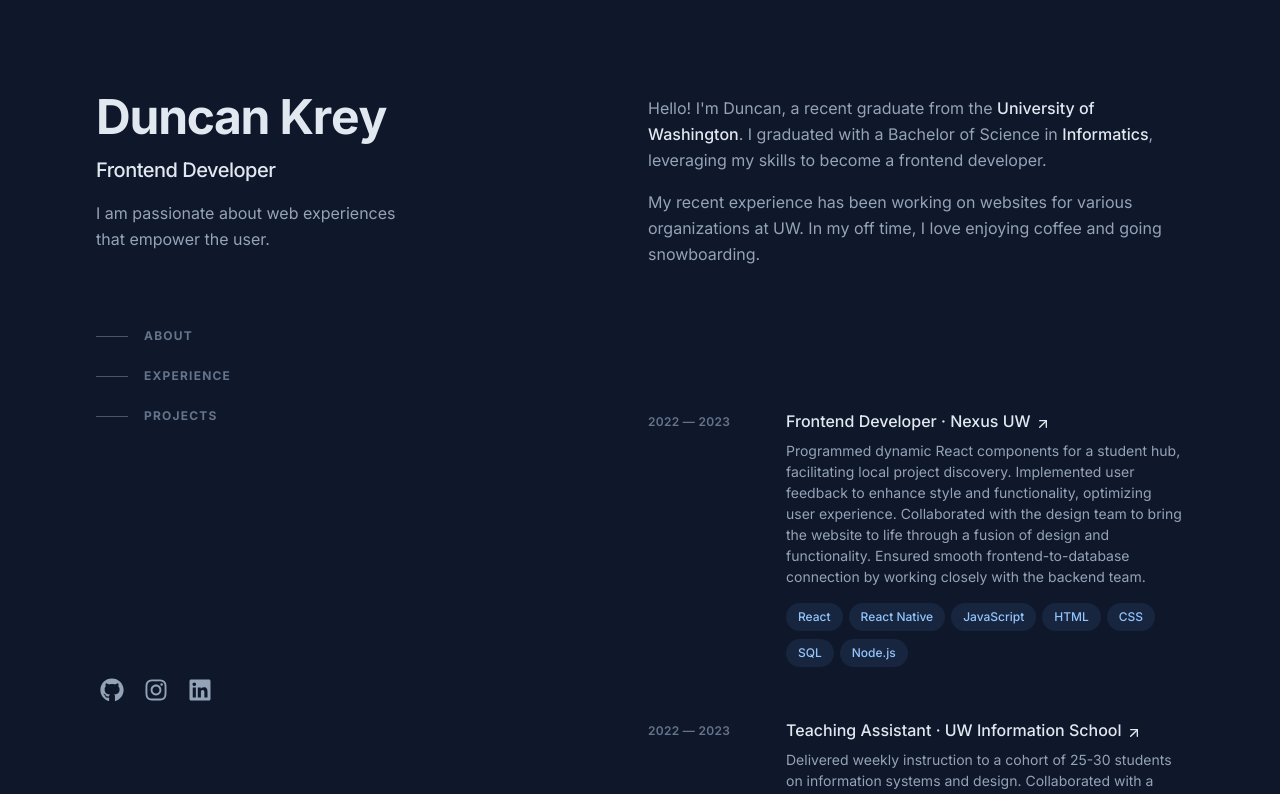
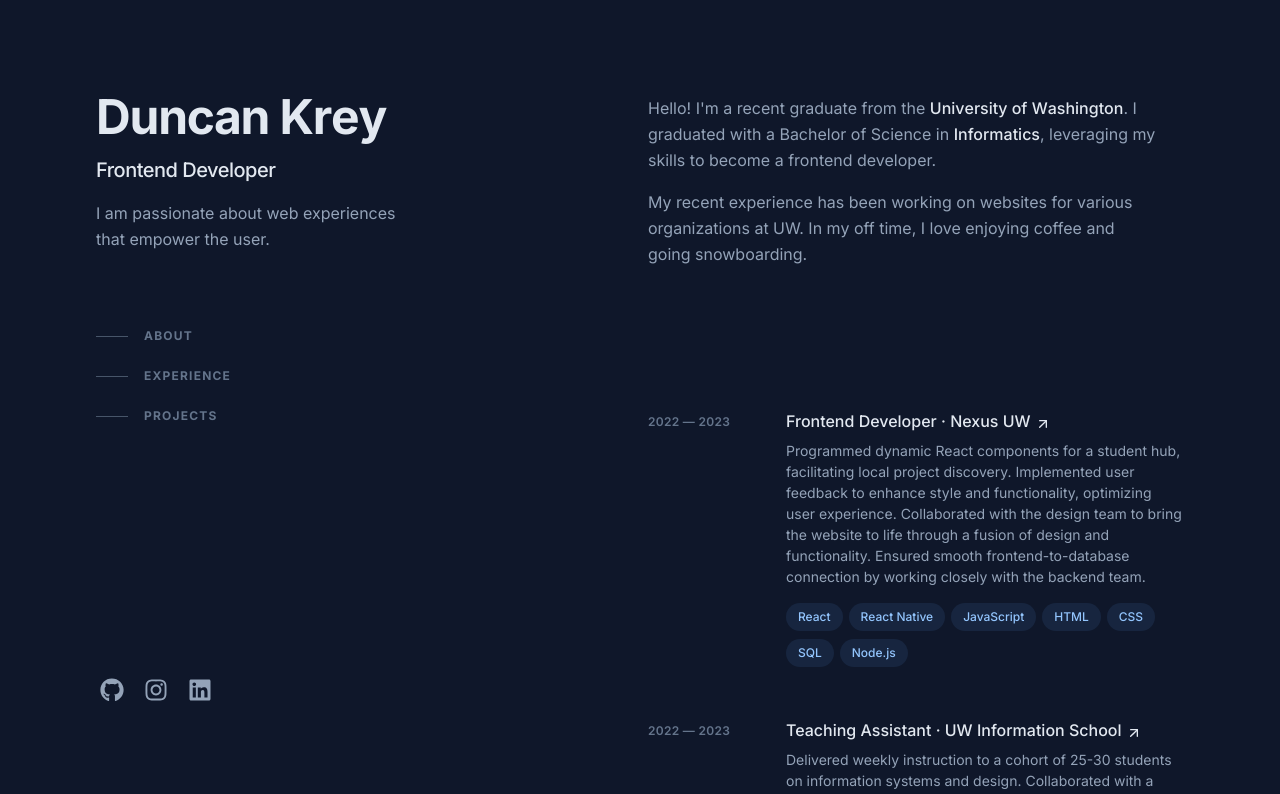
Before and after one commit to duncrob/personal-site, a Next.js app: page / in a window 1280 px wide. Shown: the top 794 px of the page. Built offline with nearby package versions, Linux system fonts and the light colour scheme.

Commit message:
Added uw effects and cute snowboarder cursor

```diff
--- a/package.json
+++ b/package.json
@@ -6,7 +6,8 @@
     "dev": "next dev",
     "build": "next build",
     "start": "next start",
-    "lint": "next lint"
+    "lint": "next lint",
+    "build-css": "tailwindcss build src/app/globals.css -o src/app/globals.css"
   },
   "dependencies": {
     "@fortawesome/fontawesome-svg-core": "^6.4.0",
--- a/src/app/page.js
+++ b/src/app/page.js
@@ -110,10 +110,41 @@
               </div>
               <div>
                 <p className='mb-4'>
-                  Hello! I&apos;m Duncan, a recent graduate from the <a className="font-medium text-slate-200 hover:text-blue-300 focus-visible:text-blue-300" href="https://www.washington.edu/" target="_blank" rel="noreferrer">University of Washington</a>. I graduated with a Bachelor of Science in <a className="font-medium text-slate-200 hover:text-blue-300 focus-visible:text-blue-300" href="https://ischool.uw.edu/programs/informatics/what-is-informatics" target="_blank" rel="noreferrer">Informatics</a>, leveraging my skills to become a frontend developer.
+                  Hello! I&apos;m a recent graduate from the&nbsp;
+                  <a className="font-medium text-slate-200" href="https://www.washington.edu/" target="_blank" rel="noreferrer">
+                    <span className="group/uw inline-flex">
+                      <span className="sr-only">University of Washington</span>
+                      <span className="group-hover/uw:text-purple-400 transition duration-75 group-hover/uw:-translate-y-px delay-[50ms]">U</span>
+                      <span className="group-hover/uw:text-purple-400 transition duration-75 group-hover/uw:-translate-y-px delay-[75ms]">n</span>
+                      <span className="group-hover/uw:text-purple-400 transition duration-75 group-hover/uw:-translate-y-px delay-[100ms]">i</span>
+                      <span className="group-hover/uw:text-purple-400 transition duration-75 group-hover/uw:-translate-y-px delay-[125ms]">v</span>
+                      <span className="group-hover/uw:text-purple-400 transition duration-75 group-hover/uw:-translate-y-px delay-[150ms]">e</span>
+                      <span className="group-hover/uw:text-purple-400 transition duration-75 group-hover/uw:-translate-y-px delay-[175ms]">r</span>
+                      <span className="group-hover/uw:text-purple-400 transition duration-75 group-hover/uw:-translate-y-px delay-[200ms]">s</span>
+                      <span className="group-hover/uw:text-purple-400 transition duration-75 group-hover/uw:-translate-y-px delay-[225ms]">i</span>
+                      <span className="group-hover/uw:text-purple-400 transition duration-75 group-hover/uw:-translate-y-px delay-[250ms]">t</span>
+                      <span className="group-hover/uw:text-purple-400 transition duration-75 group-hover/uw:-translate-y-px delay-[275ms]">y</span>
+                      <span className="group-hover/uw:text-purple-400 transition duration-75 group-hover/uw:-translate-y-px delay-[300ms]">&nbsp;</span>
+                      <span className="group-hover/uw:text-purple-400 transition duration-75 group-hover/uw:-translate-y-px delay-[325ms]">o</span>
+                      <span className="group-hover/uw:text-purple-400 transition duration-75 group-hover/uw:-translate-y-px delay-[350ms]">f</span>
+                      <span className="group-hover/uw:text-purple-400 transition duration-75 group-hover/uw:-translate-y-px delay-[375ms]">&nbsp;</span>
+                      <span className="group-hover/uw:text-purple-400 transition duration-75 group-hover/uw:-translate-y-px delay-[400ms]">W</span>
+                      <span className="group-hover/uw:text-purple-400 transition duration-75 group-hover/uw:-translate-y-px delay-[425ms]">a</span>
+                      <span className="group-hover/uw:text-purple-400 transition duration-75 group-hover/uw:-translate-y-px delay-[450ms]">s</span>
+                      <span className="group-hover/uw:text-purple-400 transition duration-75 group-hover/uw:-translate-y-px delay-[475ms]">h</span>
+                      <span className="group-hover/uw:text-purple-400 transition duration-75 group-hover/uw:-translate-y-px delay-[500ms]">i</span>
+                      <span className="group-hover/uw:text-purple-400 transition duration-75 group-hover/uw:-translate-y-px delay-[525ms]">n</span>
+                      <span className="group-hover/uw:text-purple-400 transition duration-75 group-hover/uw:-translate-y-px delay-[550ms]">g</span>
+                      <span className="group-hover/uw:text-purple-400 transition duration-75 group-hover/uw:-translate-y-px delay-[575ms]">t</span>
+                      <span className="group-hover/uw:text-purple-400 transition duration-75 group-hover/uw:-translate-y-px delay-[600ms]">o</span>
+                      <span className="group-hover/uw:text-purple-400 transition duration-75 group-hover/uw:-translate-y-px delay-[625ms]">n</span>
+                    </span>
+                  </a>
+                  . I graduated with a Bachelor of Science in <a className="font-medium text-slate-200 hover:text-blue-300 focus-visible:text-blue-300" href="https://ischool.uw.edu/programs/informatics/what-is-informatics" target="_blank" rel="noreferrer">Informatics</a>, leveraging my skills to become a frontend developer.
                 </p>
                 <p className='mb-4'>
-                  My recent experience has been working on websites for various organizations at UW. In my off time, I love enjoying coffee and going snowboarding.
+                  My recent experience has been working on websites for various organizations at UW. In my off time, I love enjoying coffee and going&nbsp;
+                  <span className={"lg:cursor-[url('/snowboarder.png'),_pointer]"}>snowboarding</span>.
                 </p>
               </div>
             </section>
--- a/tailwind.config.js
+++ b/tailwind.config.js
@@ -12,6 +12,10 @@
         'gradient-conic':
           'conic-gradient(from 180deg at 50% 50%, var(--tw-gradient-stops))',
       },
+      colors: {
+        'uwPurple': '#4b2e83',
+        'uwGold': '#e8e3d3'
+      }
     },
   },
   plugins: [],
```
Also changed, not shown: public/img/snowboarder.png (added), src/app/globals.css (line endings or trailing spaces).
